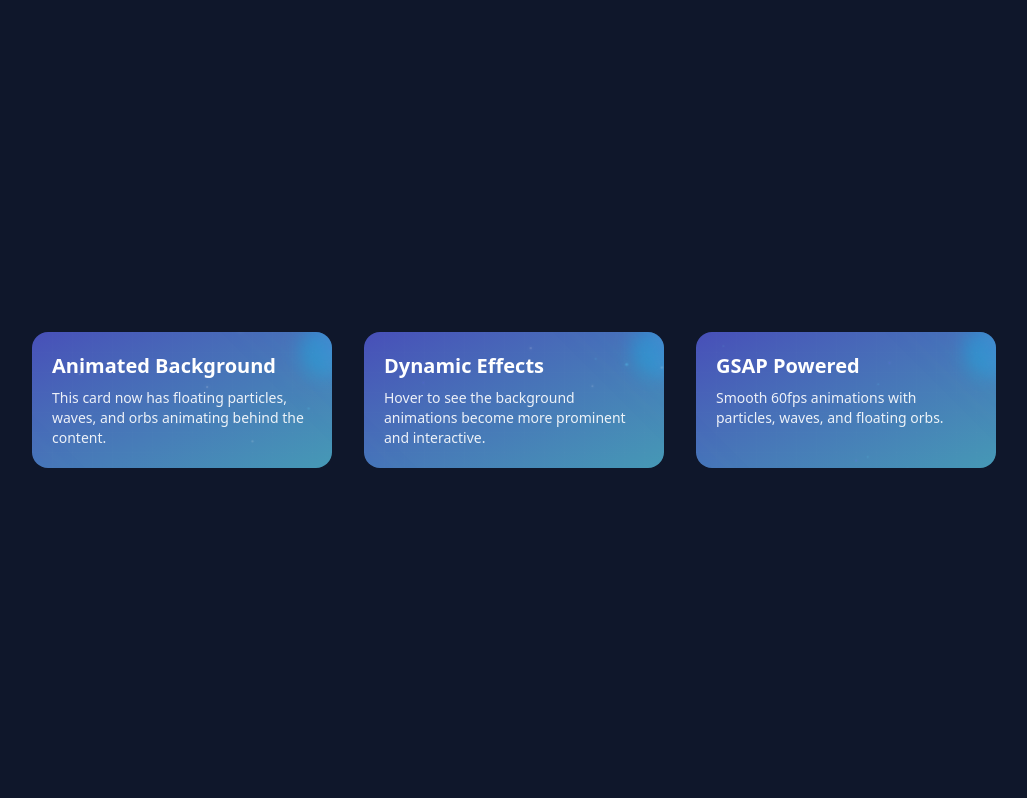
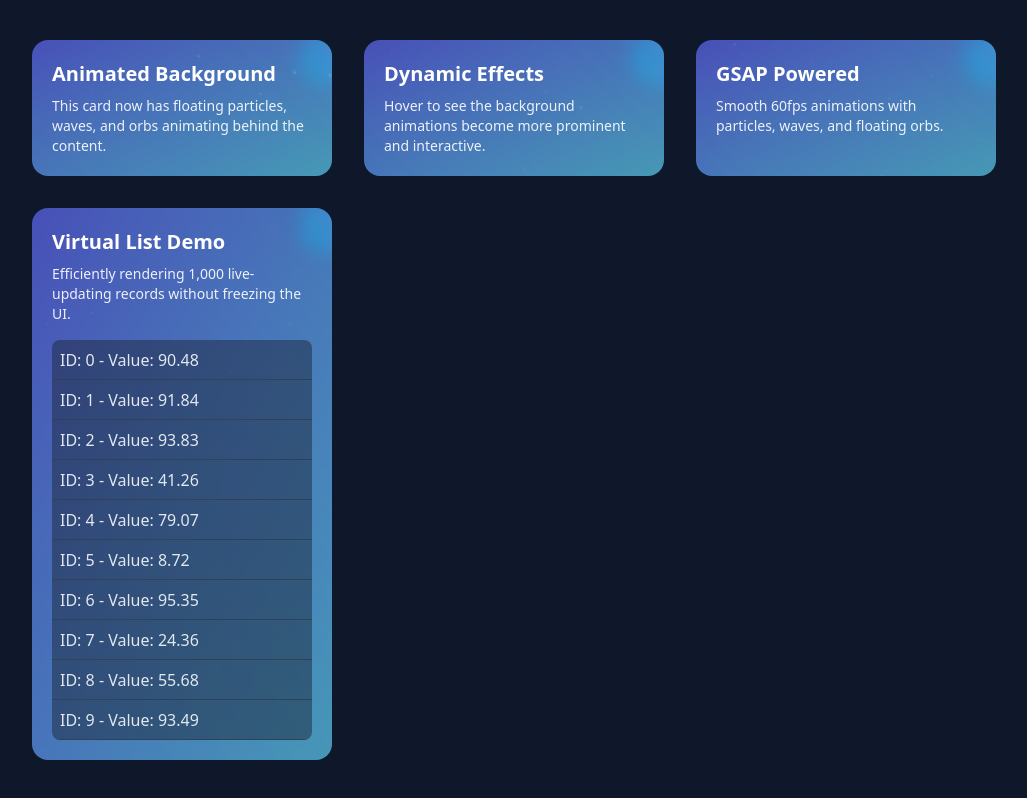
Before and after one commit to throuz/higher-tech-demo, a React (Vite) app: page / in a window 1280 px wide. Shown: the whole page, without its empty margins (126-1153 px from the left). Built offline with nearby package versions, Linux system fonts and the light colour scheme.

Commit message:
feat: add VirtualList component for efficient rendering of large datasets

```diff
--- a/src/App.tsx
+++ b/src/App.tsx
@@ -1,4 +1,5 @@
 import HoverCard from "./components/HoverCard";
+import VirtualList from "./components/VirtualList";
 
 const App = () => {
   return (
@@ -26,6 +27,15 @@ const App = () => {
             Smooth 60fps animations with particles, waves, and floating orbs.
           </p>
         </HoverCard>
+
+        <HoverCard>
+          <h3 className="text-xl font-semibold mb-2">Virtual List Demo</h3>
+          <p className="text-sm opacity-90 mb-4">
+            Efficiently rendering 1,000 live-updating records without freezing
+            the UI.
+          </p>
+          <VirtualList />
+        </HoverCard>
       </div>
     </div>
   );
--- /dev/null
+++ b/src/components/VirtualList.tsx
@@ -0,0 +1,84 @@
+import { useState, useEffect, useRef } from "react";
+
+interface ListItem {
+  id: number;
+  value: number;
+}
+
+const VirtualList = () => {
+  const [items, setItems] = useState<ListItem[]>([]);
+  const [startIndex, setStartIndex] = useState(0);
+  const containerRef = useRef<HTMLDivElement>(null);
+  const itemHeight = 40; // height of each item in pixels
+  const visibleItems = 10; // number of items visible at once
+  const totalItems = 1000;
+  const containerHeight = visibleItems * itemHeight;
+  const totalHeight = totalItems * itemHeight;
+
+  // Generate initial data
+  useEffect(() => {
+    const initialData = Array.from({ length: totalItems }, (_, index) => ({
+      id: index,
+      value: Math.random() * 100,
+    }));
+    setItems(initialData);
+  }, []);
+
+  // Live update simulation
+  useEffect(() => {
+    const interval = setInterval(() => {
+      setItems((currentItems) => {
+        const randomIndex = Math.floor(Math.random() * totalItems);
+        const newItems = [...currentItems];
+        newItems[randomIndex] = {
+          ...newItems[randomIndex],
+          value: Math.random() * 100,
+        };
+        return newItems;
+      });
+    }, 100); // Update every 100ms
+
+    return () => clearInterval(interval);
+  }, []);
+
+  // Handle scroll
+  const handleScroll = (e: React.UIEvent<HTMLDivElement>) => {
+    const scrollTop = e.currentTarget.scrollTop;
+    const newStartIndex = Math.floor(scrollTop / itemHeight);
+    setStartIndex(newStartIndex);
+  };
+
+  // Calculate visible items
+  const visibleData = items.slice(startIndex, startIndex + visibleItems);
+
+  return (
+    <div
+      ref={containerRef}
+      onScroll={handleScroll}
+      className="overflow-auto relative bg-slate-800/50 rounded-lg"
+      style={{ height: containerHeight }}
+    >
+      <div style={{ height: totalHeight, position: "relative" }}>
+        <div
+          style={{
+            position: "absolute",
+            top: startIndex * itemHeight,
+            width: "100%",
+          }}
+        >
+          {visibleData.map((item) => (
+            <div
+              key={item.id}
+              className="p-2 border-b border-slate-700 text-slate-200 transition-colors hover:bg-slate-700/50"
+              style={{ height: itemHeight }}
+            >
+              ID: {item.id} - Value: {item.value.toFixed(2)}
+            </div>
+          ))}
+        </div>
+      </div>
+    </div>
+  );
+};
+
+export default VirtualList;
```
